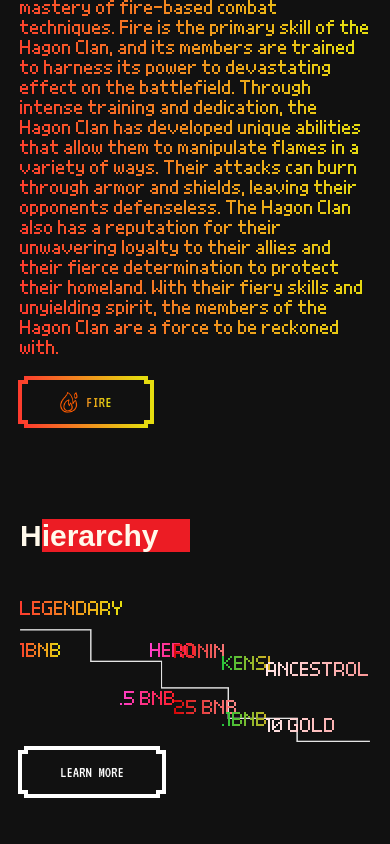
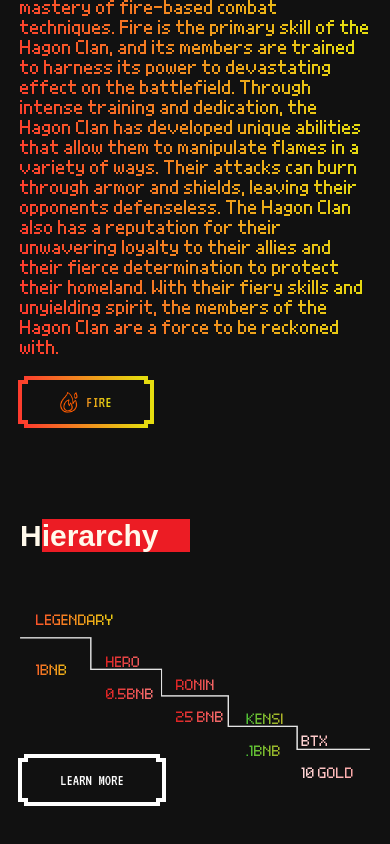
Before and after one commit to abujobayer0/samurai-nft, a React (Create React App) app: page / in a window 390 px wide. Shown: the part 2879-3723 px from the top of the page. Built offline with nearby package versions, Linux system fonts and the light colour scheme; a web font is replaced by a local one.

Commit message:
responsive fixed on steps

```diff
--- a/src/components/HorizentalScroll/index.js
+++ b/src/components/HorizentalScroll/index.js
@@ -9,7 +9,7 @@ gsap.registerPlugin(ScrollTrigger);
 const HorizentalScroll = () => {
   const sectionRef = useRef(null);
   const triggerRef = useRef(null);
-
+  const [navBtn, setNavBtn] = useState([]);
   gsap.registerPlugin(ScrollTrigger);
 
   useEffect(() => {
@@ -26,14 +26,13 @@ const HorizentalScroll = () => {
           trigger: triggerRef.current,
           start: "top 100",
           end: "2000 top",
-          scrub: 0.6,
+          scrub: 0.3,
           pin: true,
         },
       }
     );
     return () => {
       {
-        /* A return function for killing the animation on component unmount */
       }
       pin.kill();
     };
@@ -45,7 +44,7 @@ const HorizentalScroll = () => {
         <div ref={triggerRef}>
           <div ref={sectionRef} className="scroll-section-inner">
             {tabsDetail.map((tab, indx) => (
-              <div className="scroll-section">
+              <div key={indx} className="scroll-section">
                 <TabContent
                   key={indx}
                   title={tab.title}
--- a/src/components/nftSection/index.js
+++ b/src/components/nftSection/index.js
@@ -16,21 +16,41 @@ import {
 import StepsSection from "../stepsSection";
 
 const NftSection = () => {
-  const sectionRef = useRef(null);
-  console.log(sectionRef.current);
+  const [navPosition, setNavPosition] = useState(null);
+  const componentRef = useRef(null);
 
+  useEffect(() => {
+    const observer = new IntersectionObserver(
+      ([entry]) => {
+        if (entry.isIntersecting) {
+          setNavPosition(false);
+        } else {
+          setNavPosition(true);
+        }
+      },
+      { rootMargin: "-1px 0px 0px 0px" } // adjust as needed
+    );
+    if (componentRef.current) {
+      observer.observe(componentRef.current);
+    }
+    return () => {
+      if (componentRef.current) {
+        observer.unobserve(componentRef.current);
+      }
+    };
+  }, [navPosition]);
+  console.log(navPosition);
   return (
     <>
       <section className="max-w-7xl  mb-20 mt-32 tab-navigation mx-auto px-5 sm:px-10">
         <h1 className="clash-700 mb-5 md:mb-[30px] lg:mb-[70px] leading-[78px] text-[30px] sm:text-[40px]  md:text-[45px] lg:text-[60px]">
           The <span className="bg-[#EC1C24] pr-8 lg:pr-12">Clans</span>
         </h1>
-        <div>
-          <TabNav />
-        </div>
+        <div>{/* <TabNav /> */}</div>
         <div className="flex flex-col  gap-32">
           <div className="relative">
-            <HorizentalScroll useRef={sectionRef} />
+            <HorizentalScroll />
+
             <ClanTabs
               tabOne={
                 <TabContent
--- a/src/components/stepsSection/index.js
+++ b/src/components/stepsSection/index.js
@@ -7,30 +7,29 @@ const StepsSection = () => {
       <h1 className="clash-700 mb-5 text-start md:mb-[30px] lg:mb-[70px] leading-[78px] text-[30px] sm:text-[40px]  md:text-[45px] lg:text-[60px]">
         H<span className="bg-[#EC1C24] pr-8 lg:pr-12">ierarchy</span>
       </h1>
-      <h1 className="gra-Leg-Btn uppercase pb-[10px] lg:pb-[21px] text-[16px] md:text-[26px] lg:text-[36px]">
+      <h1 className="gra-Leg-Btn uppercase pb-[10px] lg:pb-[21px] p-4 text-xs md:text-[26px] lg:text-[36px]">
         Legendary
       </h1>
       <div className="relative  max-w-7xl">
         <img src={StepsLine} className="w-full relative" alt="" />
-        <span className="uppercase left-[0px] top-2 sm:top-2 sm:left-[0px] md:top-4 md:left-[0px] lg:top-8 gra-Leg-Btn lg:left-[0px] xl:left-[0px] pb-[10px] absolute lg:pb-[21px] text-[16px] md:text-[26px] lg:text-[36px]">
+        <span className="uppercase left-[0px] top-2 sm:top-2 sm:left-[0px] md:top-4 md:left-[0px] lg:top-8 gra-Leg-Btn lg:left-[0px] xl:left-[0px] pb-[10px] p-4 absolute lg:pb-[21px] text-xs md:text-[26px] lg:text-[36px]">
           1bnb
         </span>
-        <span className="uppercase left-[130px] top-2 sm:top-4 sm:left-[140px] md:top-6 md:left-[200px] lg:top-5 red-text-gra lg:left-[250px]  xl:left-[300px] pb-[10px] absolute lg:pb-[21px] text-[16px] md:text-[26px] lg:text-[36px]">
-          Hero
-        </span>
-        <span className="uppercase left-[100px] top-14 sm:top-20 sm:left-[140px] md:top-24 md:left-[160px] lg:top-32 red-text-gra lg:left-[200px] xl:left-[300px] pb-[10px] absolute lg:pb-[21px] text-[16px] md:text-[26px] lg:text-[36px]">
-          .5 bnb
-        </span>
-        <div className="uppercase left-[44%] top-[8%] lg:top-[25%] sm:top-[14%]  md:top-[18%] xl:top-[30%] absolute  text-[16px] ron-text-gra md:text-[26px] flex flex-col gap-8 sm:gap-10 lg:text-[36px]">
+
+        <div className="uppercase left-[20%] top-[0%] p-4 lg:top-[13%] sm:top-[0%]  md:top-[8%] xl:top-[15%] absolute  text-xs ron-text-gra md:text-[26px] flex flex-col gap-4 sm:gap-10 lg:text-[36px]">
+          <span>hero</span>
+          <span>0.5bnb</span>
+        </div>
+        <div className="uppercase left-[40%] top-[20%] p-4 lg:top-[36%] sm:top-[24%]  md:top-[34%] xl:top-[40%] absolute  text-xs ron-text-gra md:text-[26px] flex flex-col gap-4 sm:gap-10 lg:text-[36px]">
           <span>ronin</span>
           <span>25 bnb</span>
         </div>
-        <div className="uppercase right-[28%] top-[18%] lg:top-[44%] sm:top-[28%]  md:top-[34%] xl:top-[56%] absolute  text-[16px] green-text-gra md:text-[26px] flex flex-col gap-8 sm:gap-10 lg:text-[36px]">
+        <div className="uppercase right-[20%] p-4 top-[50%] lg:top-[64%] sm:top-[50%]  md:top-[60%] xl:top-[66%] absolute  text-xs green-text-gra md:text-[26px] flex flex-col gap-4 sm:gap-10 lg:text-[36px]">
           <span>kensi</span>
           <span>.1bnb</span>
         </div>
-        <div className="uppercase right-[0%] top-[24%] lg:top-[64%] sm:top-[48%]  md:top-[54%] xl:top-[76%] absolute  text-[16px] white-text-gra md:text-[26px] flex flex-col gap-8 sm:gap-10 lg:text-[36px]">
-          <span>ancestrol</span>
+        <div className="uppercase right-[0%] p-4 top-[70%] lg:top-[84%] sm:top-[70%]  md:top-[80%] xl:top-[86%] absolute  text-xs white-text-gra md:text-[26px] flex flex-col gap-4 sm:gap-10 lg:text-[36px]">
+          <span>BTx</span>
           <span>10 gold</span>
         </div>
       </div>
--- a/src/components/tabContent/index.js
+++ b/src/components/tabContent/index.js
@@ -4,7 +4,7 @@ const TabContent = ({ title, paragraph, icon, btn, img, condition }) => {
   return (
     <>
       {/* <div className="  "> */}
-      <section className="grid z-50 gap-16  grid-cols-1 tab-content max-h-[724px] max-w-full relative lg:pt-44 md:mt-20 mx-0 lg:mx-20  mt-16 lg:mt-1 md:grid-cols-2">
+      <section className="grid bg-[#111111] z-50 gap-16  grid-cols-1 tab-content max-h-[724px] max-w-full relative lg:pt-44 md:mt-20 mx-0 lg:mx-20  mt-16 lg:mt-1 md:grid-cols-2">
         <div className="order-2 md:order-none">
           <h1 className="clash-700 mb-0  leading-[78px] text-[30px] sm:text-[40px]  md:text-[45px] lg:text-[60px]">
             {title}
--- a/src/index.css
+++ b/src/index.css
@@ -519,6 +519,7 @@ body.modal-open {
   display: flex;
   padding: 30px;
   justify-content: center;
+  background-color: #111111;
   align-items: start;
   flex-direction: row;
   position: relative;
```
